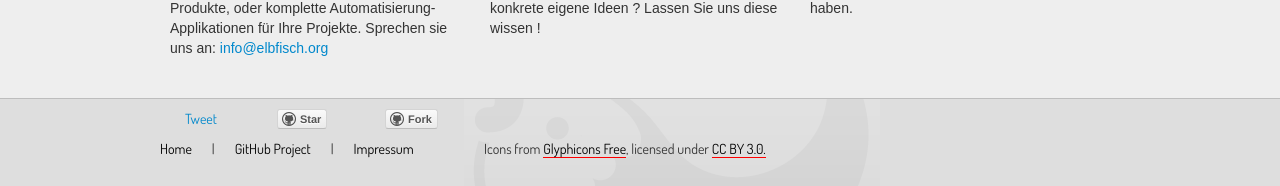
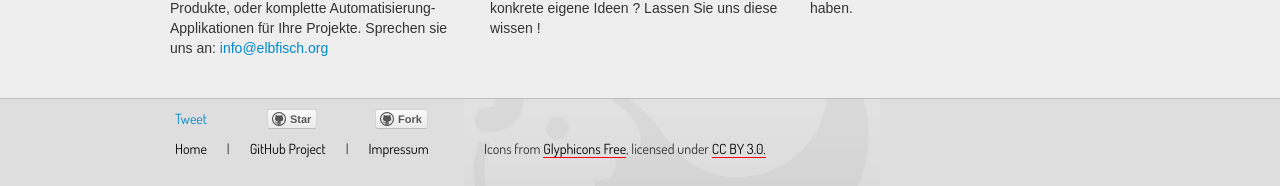
Before and after one commit to mskgmbh/elbfisch, a Jekyll site: the page built from index.html, in a window 1280 px wide and 1400 px high, scrolled down 475 px. Shown: the part 1211-1397 px from the top of the window. Built offline with Jekyll 4.4.1, drawn with Linux system fonts in a browser that asks for light colours; comment, search, counter and statistics services are not loaded.

Commit message:
Style fix

```diff
--- a/assets/css/styles.css
+++ b/assets/css/styles.css
@@ -149,6 +149,9 @@ BODY {
 }
 .footer UL {
   list-style: none;
+  margin: 0;
+  margin-left: 15px;
+  margin-bottom: 10px;
 }
 .footer UL LI {
   float: left;
@@ -156,6 +159,7 @@ BODY {
 }
 .footer UL.links {
   margin: 0;
+  margin-left: 15px;
 }
 .footer UL.links LI  A {
   color: #000000;
```
